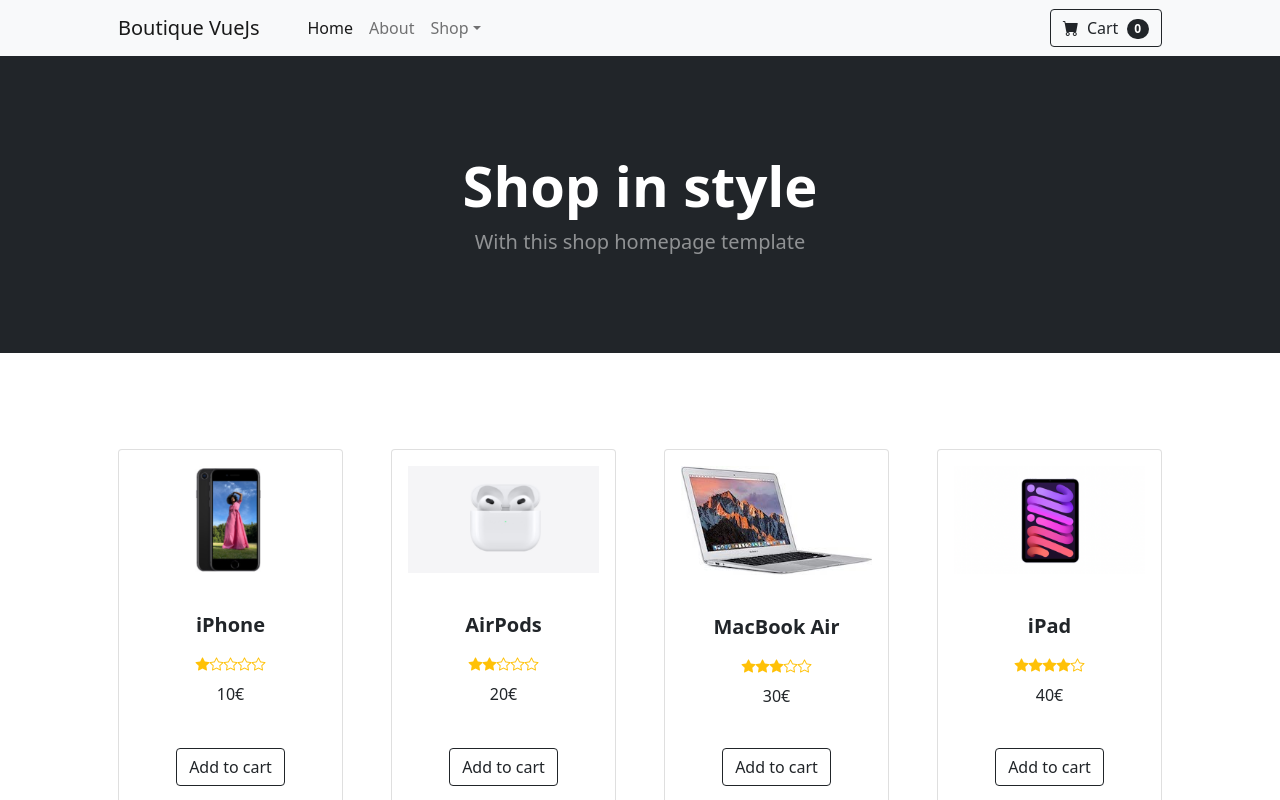
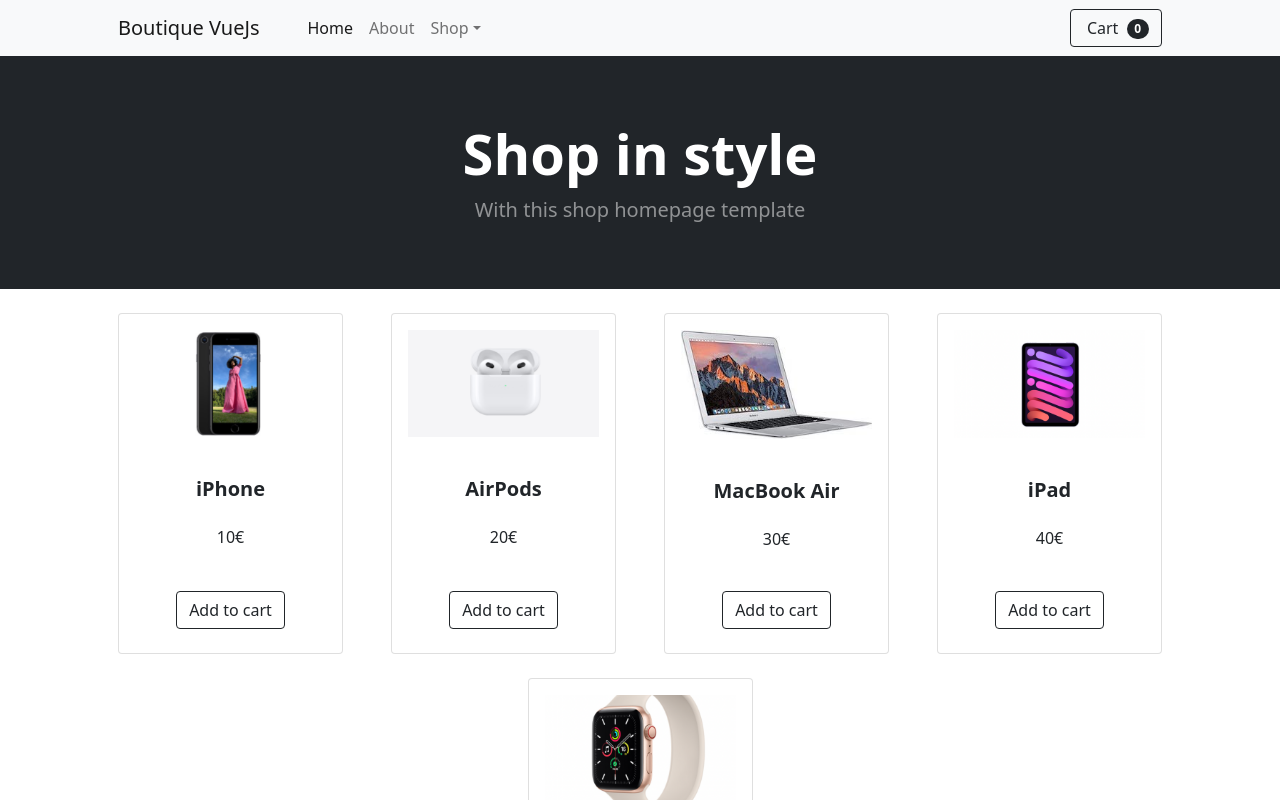
Before and after one commit to cedric-jacquot/Dyma-boutique, a Vue app: page / in a window 1280 px wide. Shown: the top 800 px of the page. Built offline with nearby package versions, Linux system fonts and the light colour scheme.

Commit message:
addToCart() and clean code

```diff
--- a/babel.config.js
+++ b/babel.config.js
@@ -1,5 +1,5 @@
 module.exports = {
   presets: [
-    '@vue/cli-plugin-babel/preset'
+    '@babel/preset-env'
   ]
 }
--- a/src/App.vue
+++ b/src/App.vue
@@ -1,33 +1,25 @@
 <template>
-  <div id="app">
-    <Nav :cart="cart"/>
-    <Header/>
-    <Section :cart="cart"/>
-    <Footer/>
-  </div>
+    <div id="app">
+        <NavItem/>
+        <HeaderItem />
+        <SectionItem/>
+        <FooterItem />
+    </div>
 </template>
 
 <script>
-import Nav from './components/Nav.vue';
-import Header from './components/Header.vue';
-import Section from './components/Section.vue';
-import Footer from './components/Footer.vue';
-import { eventBus } from "./main.js";
-
+import NavItem from "./components/Nav.vue";
+import HeaderItem from "./components/Header.vue";
+import SectionItem from "./components/Section.vue";
+import FooterItem from "./components/Footer.vue";
 
 export default {
-  name: 'App',
-  components: {
-    Nav,
-    Header,
-    Section,
-    Footer,
-  },
-  created() {
-    this.cart = eventBus.cart;
-    eventBus.$on('update:cart', (cart) => {
-    this.cart = cart;
-    })
-  },
-}
+    name: "App",
+    components: {
+        NavItem,
+        HeaderItem,
+        SectionItem,
+        FooterItem,
+    },
+};
 </script>
--- a/src/components/Footer.vue
+++ b/src/components/Footer.vue
@@ -1,5 +1,5 @@
 <template>
-    <!-- Footer-->
+    <!-- FooterItem-->
     <footer class="py-5 bg-dark">
         <div class="container"><p class="m-0 text-center text-white">Copyright &copy; Your Website 2021</p></div>
     </footer>
@@ -7,7 +7,7 @@
 
 <script>
 export default {
-  name: 'Footer',
+  name: 'FooterItem',
   props: {
   }
 }
--- a/src/components/Header.vue
+++ b/src/components/Header.vue
@@ -1,6 +1,6 @@
 <template>
-    <!-- Header-->
-    <header class="bg-dark py-5">
+    <!-- HeaderItem-->
+    <header class="bg-dark py-3">
         <div class="container px-4 px-lg-5 my-5">
             <div class="text-center text-white">
                 <h1 class="display-4 fw-bolder">Shop in style</h1>
@@ -12,7 +12,7 @@
 
 <script>
 export default {
-  name: 'Header',
+  name: 'HeaderItem',
   props: {
   }
 }
--- a/src/components/Nav.vue
+++ b/src/components/Nav.vue
@@ -17,9 +17,13 @@
             <div class="collapse navbar-collapse" id="navbarSupportedContent">
                 <ul class="navbar-nav me-auto mb-2 mb-lg-0 ms-lg-4">
                     <li class="nav-item">
-            <a class="nav-link active" aria-current="page" href="#!">Home</a>
+                        <a class="nav-link active" aria-current="page" href="#!"
+                            >Home</a
+                        >
                     </li>
-          <li class="nav-item"><a class="nav-link" href="#!">About</a></li>
+                    <li class="nav-item">
+                        <a class="nav-link" href="#!">About</a>
+                    </li>
                     <li class="nav-item dropdown">
                         <a
                             class="nav-link dropdown-toggle"
@@ -30,22 +34,48 @@
                             aria-expanded="false"
                             >Shop</a
                         >
-            <ul class="dropdown-menu" aria-labelledby="navbarDropdown">
-              <li><a class="dropdown-item" href="#!">All Products</a></li>
+                        <ul
+                            class="dropdown-menu"
+                            aria-labelledby="navbarDropdown"
+                        >
+                            <li>
+                                <a class="dropdown-item" href="#!"
+                                    >All Products</a
+                                >
+                            </li>
                             <li><hr class="dropdown-divider" /></li>
-              <li><a class="dropdown-item" href="#!">Popular Items</a></li>
-              <li><a class="dropdown-item" href="#!">New Arrivals</a></li>
+                            <li>
+                                <a class="dropdown-item" href="#!"
+                                    >Popular Items</a
+                                >
+                            </li>
+                            <li>
+                                <a class="dropdown-item" href="#!"
+                                    >New Arrivals</a
+                                >
+                            </li>
                         </ul>
                     </li>
                 </ul>
                 <form class="d-flex">
-          <button class="btn btn-outline-dark" type="submit">
+                    <div>
+                        <b-button  variant="btn btn-outline-dark mt-auto" v-b-modal.modal-center>
                             <i class="bi-cart-fill me-1"></i>
                             Cart
-            <span class="badge bg-dark text-white ms-1 rounded-pill">{{
-              cart.length
-            }}</span>
-          </button>
+                            <span
+                                class="badge bg-dark text-white ms-1 rounded-pill"
+                                >{{ cart.length }}</span
+                            >
+                        </b-button>
+
+                        <b-modal
+                            id="modal-center"
+                            centered
+                            title="BootstrapVue"
+                        >
+                            <pre class="my-4">{{ cart }}</pre>
+                        </b-modal>
+                    </div>
                 </form>
             </div>
         </div>
@@ -56,17 +86,17 @@
 import { eventBus } from "../main.js";
 
 export default {
-  name: "Nav",
+    name: 'NavItem',
     data() {
         return {
-      //numberCartProducts : 0,
-    };
+            cart: [],
+        }
     },
-  methods: {
-    addToCart(product) {
-      eventBus.$emit("update:cart", product);
+    created() {
+        this.cart = eventBus.cart;
+        eventBus.$on('update:cart', (cart) => {
+            this.cart = cart;
+        });
     },
-  },
-  props: ['cart'],
 };
 </script>
--- a/src/components/Products/Products.vue
+++ b/src/components/Products/Products.vue
@@ -1,12 +1,16 @@
 <template>
-    <div class="col mb-5">
+    <div class="col mb-4">
         <div class="card h-100">
             <!-- Product image-->
             <div v-if="product.src">
-                <img class="card-img-top p-3" :src="product.src" alt="nom"/>
+                <img class="card-img-top p-3" :src="product.src" alt="nom" />
             </div>
             <div v-else>
-                <img class="card-img-top" src="https://dummyimage.com/450x300/dee2e6/6c757d.jpg" alt="..." />
+                <img
+                    class="card-img-top"
+                    src="https://dummyimage.com/450x300/dee2e6/6c757d.jpg"
+                    alt="..."
+                />
             </div>
             <!-- Product details-->
             <div class="card-body p-4">
@@ -16,11 +20,13 @@
                         <p>{{ product.nom }}</p>
                     </h5>
                     <!-- Product reviews-->
-                    <div class="d-flex justify-content-center small text-warning mb-2">
+                    <div
+                        class="d-flex justify-content-center small text-warning mb-2"
+                    >
                         <div v-for="star in product.stars" :key="star.id">
                             <div class="bi-star-fill"></div>
                         </div>
-                            <div v-for="star in 5 - (product.stars)" :key="star.id">
+                        <div v-for="star in 5 - product.stars" :key="star.id">
                             <div class="bi-star"></div>
                         </div>
                     </div>
@@ -30,7 +36,9 @@
             </div>
             <!-- Product actions-->
             <div class="card-footer p-4 pt-0 border-top-0 bg-transparent">
-                <div @click="addToCart(product)" class="text-center"><a class="btn btn-outline-dark mt-auto">Add to cart</a></div>
+                <div @click="addToCart()" class="text-center">
+                    <a class="btn btn-outline-dark mt-auto">Add to cart</a>
+                </div>
             </div>
         </div>
     </div>
@@ -40,18 +48,14 @@
 import { eventBus } from "../../main.js";
 
 export default {
-  name: 'Produit',
+    name: "ProductsItem",
     methods: {
-      addToCart(product) {
-          this.cart.push(product);
-          eventBus.$emit('update:cart', this.cart);
-      }
+        addToCart() {
+            eventBus.addToCart({ ...this.product });
         },
-  props: [
-      'product',
-      'cart',
-  ],
-}
+    },
+    props: ['product'],
+};
 </script>
 
 <style>
--- a/src/components/Section.vue
+++ b/src/components/Section.vue
@@ -1,21 +1,15 @@
 <template>
-  <!-- Section-->
-  <section class="py-5">
-    <div class="container px-4 px-lg-5 mt-5">
+    <!-- SectionItem-->
+    <section class="py-4">
+        <div class="container px-4 px-lg-5">
             <div
-        class="
-          row
-          gx-4 gx-lg-5
-          row-cols-2 row-cols-md-3 row-cols-xl-4
-          justify-content-center
-        "
+                class="row gx-4 gx-lg-5 row-cols-2 row-cols-md-3 row-cols-xl-4 justify-content-center"
             >
                 <!-- PRODUCTS -->
-        <Products
+                <ProductsItem
                     v-for="product in products"
                     :key="product.id"
                     :product="product"
-          :cart="cart"
                 />
             </div>
         </div>
@@ -23,24 +17,21 @@
 </template>
 
 <script>
-import Products from "./Products/Products.vue";
+import ProductsItem from "./Products/Products.vue";
+import { eventBus } from "../main.js";
 
 export default {
-  name: "Section",
+    name: "SectionItem",
     components: {
-    Products,
+        ProductsItem,
     },
     data() {
         return {
-      products: [
-        { id: 1, nom: "iPhone", prix: 10, src: "img/01.png", stars: 1 },
-        { id: 2, nom: "AirPods", prix: 20, src: "img/02.png", stars: 2 },
-        { id: 3, nom: "MacBook Air", prix: 30, src: "img/03.jpg", stars: 3 },
-        { id: 4, nom: "iPad", prix: 40, src: "img/04.png", stars: 4 },
-        { id: 5, nom: "Watch", prix: 50, src: "img/05.png", stars: 5 },
-      ],
+            products: [],
         };
     },
-  props: ['cart'],
+    created() {
+        this.products = eventBus.products;
+    },
 };
 </script>
--- a/src/main.js
+++ b/src/main.js
@@ -1,19 +1,33 @@
-import Vue from 'vue'
-import App from './App.vue'
+import Vue from "vue";
+import App from "./App.vue";
+import { BootstrapVue, IconsPlugin } from "bootstrap-vue";
+import "bootstrap/dist/css/bootstrap.css";
+import "bootstrap-vue/dist/bootstrap-vue.css";
 
-Vue.config.productionTip = false
+Vue.use(BootstrapVue);
+Vue.use(IconsPlugin);
+
+Vue.config.productionTip = false;
 
 export const eventBus = new Vue({
-  data: {
-    cart: [],
-  },
-  created() {
-    this.$on('update:cart', (cart) => {
-      this.cart = cart;
-    })
-  }
-})
+    data: {
+        cart: [],
+        products: [
+            { id: 1, nom: "iPhone", prix: 10, src: "img/01.png", stars: 1 },
+            { id: 2, nom: "AirPods", prix: 20, src: "img/02.png", stars: 2 },
+            { id: 3, nom: "MacBook Air", prix: 30, src: "img/03.jpg", stars: 3 },
+            { id: 4, nom: "iPad", prix: 40, src: "img/04.png", stars: 4 },
+            { id: 5, nom: "Watch", prix: 50, src: "img/05.png", stars: 5 },
+          ],
+    },
+    methods: {
+        addToCart(product) {
+            this.cart = [...this.cart, product];
+            this.$emit('update:cart', this.cart.slice());
+        }
+    },
+});
 
 new Vue({
-  render: h => h(App),
-}).$mount('#app')
+    render: (h) => h(App),
+}).$mount("#app");
```
Also changed, not shown: package.json (+10 -6 lines), public/index.html (+2 -6 lines), 1 other file (tests, documents, lock files or other folders). Lines whose indentation alone changed are shown as unchanged.
